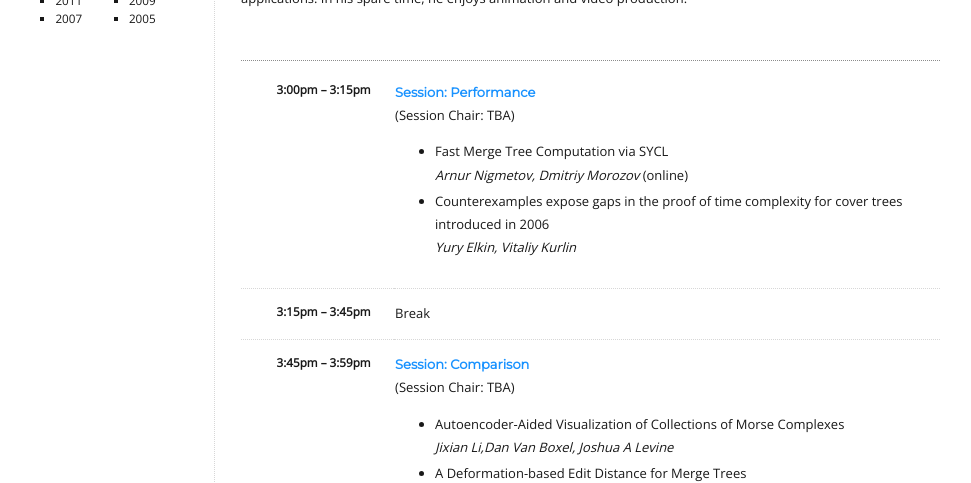
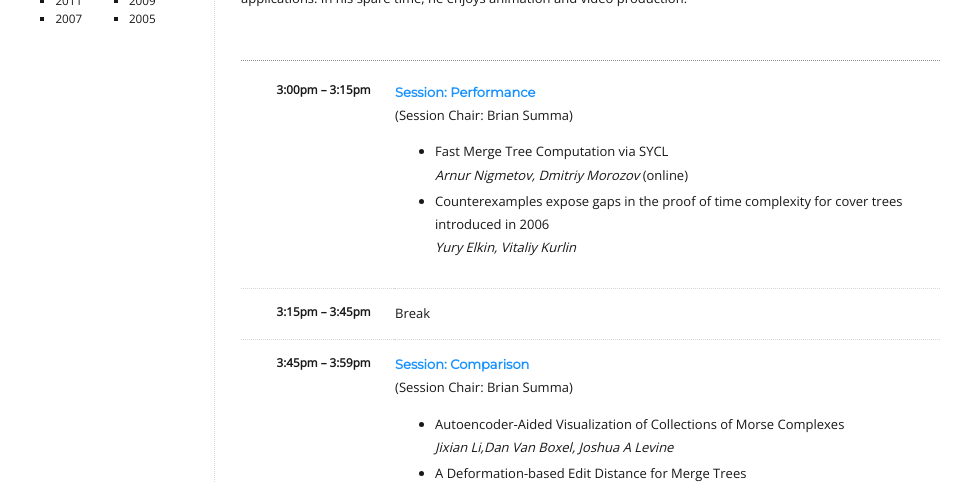
Before and after one commit to TopoInVis-Workshop/2022, a Jekyll site: the page built from _pages/program.md, in a window 1280 px wide and 900 px high, scrolled down 567 px. Shown: the part 154-637 px from the top of the window, without its empty margins (154-1125 px from the left). Built offline with Jekyll 4.4.1, drawn with Linux system fonts in a browser that asks for light colours.

Commit message:
Update program

```diff
--- a/_pages/program.md
+++ b/_pages/program.md
@@ -51,7 +51,7 @@ Robert Ghrist (Ph.D., Cornell, Applied Mathematics, 1995) is the Andrea Mitchell
     <td>3:00pm &ndash; 3:15pm</td>
     <td>
       <h4>Session: Performance</h4>
-      (Session Chair: TBA)
+      (Session Chair: Brian Summa)
       <ul>
         <li>
            Fast Merge Tree Computation via SYCL
@@ -76,7 +76,7 @@ Robert Ghrist (Ph.D., Cornell, Applied Mathematics, 1995) is the Andrea Mitchell
     <td>3:45pm &ndash; 3:59pm</td>
     <td>
       <h4>Session: Comparison</h4>
-      (Session Chair: TBA)
+      (Session Chair: Brian Summa)
       <ul>
         <li>
            Autoencoder-Aided Visualization of Collections of Morse Complexes
```
